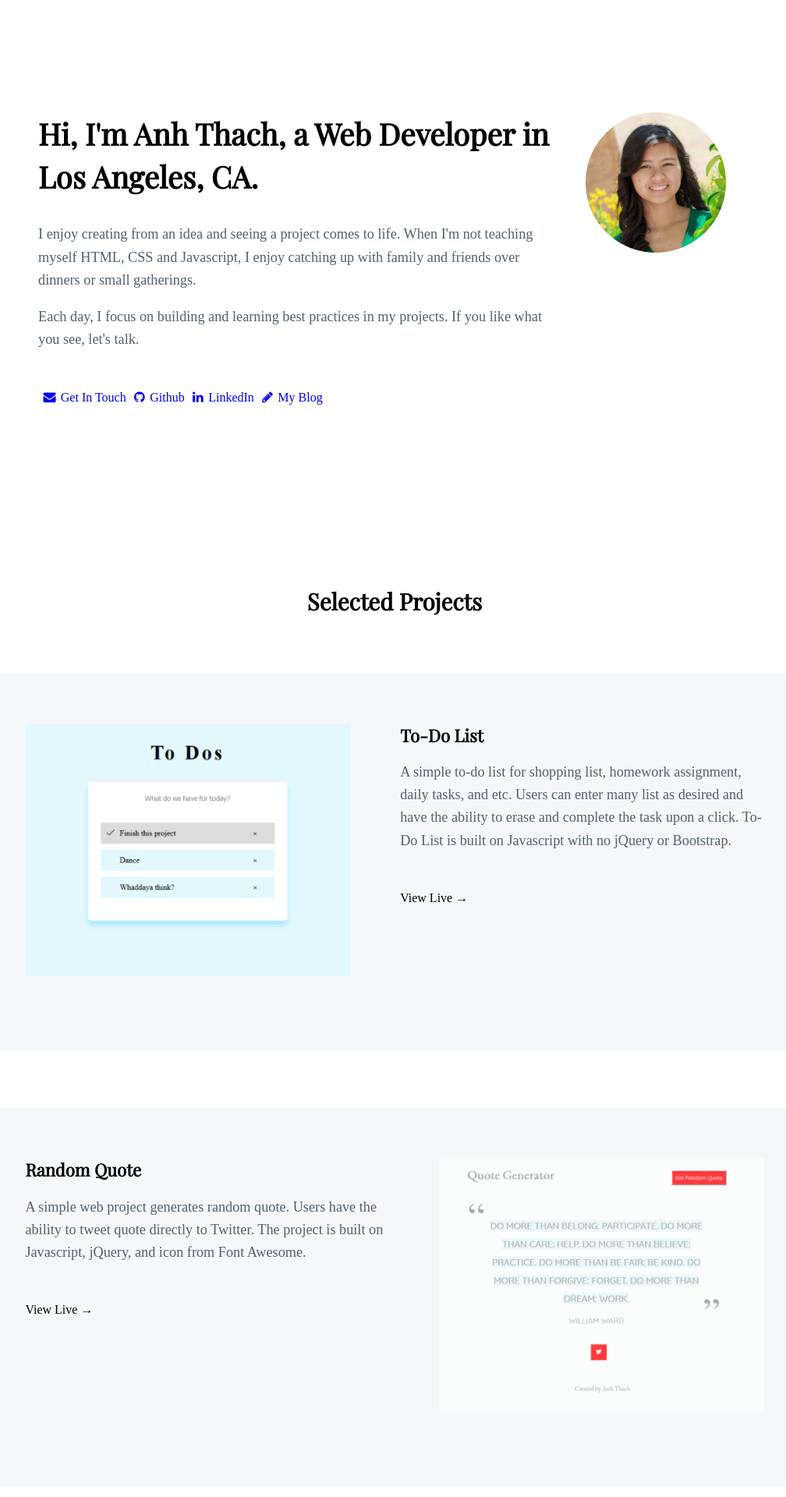
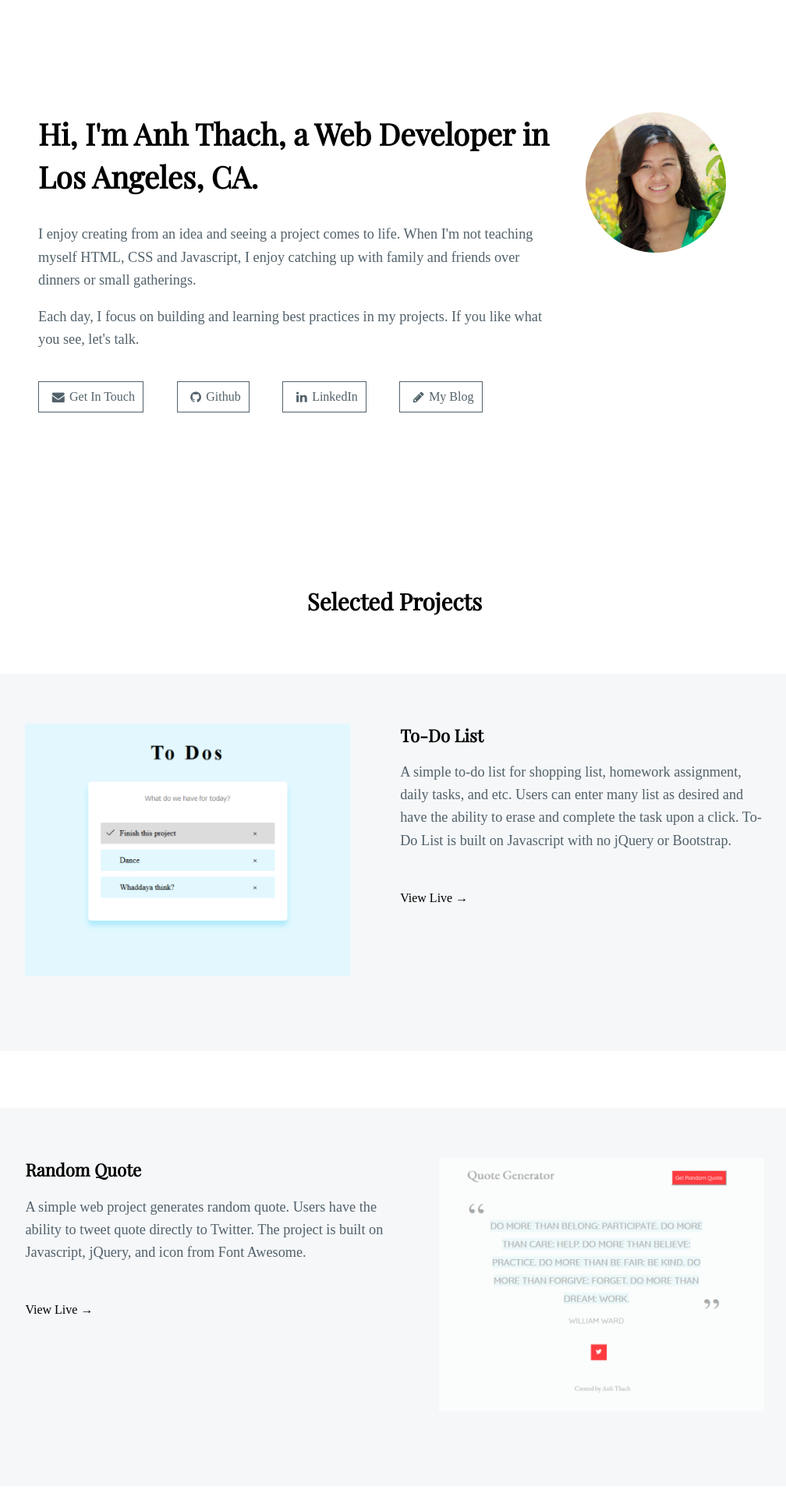
Before and after one commit to windan11/windan11.github.io, a Jekyll site: the page built from index.html, in a window 1280 px wide. Shown: the top 1920 px of the page at 78% size, without its empty margins (134-1142 px from the left). Built offline with Jekyll 4.4.1, drawn with Linux system fonts in a browser that asks for light colours; some web fonts are replaced.

Commit message:
change contact-btn from id to class

```diff
--- a/css/main.css
+++ b/css/main.css
@@ -41,13 +41,13 @@ a{
 .intro .fa{
 	padding: 0 .4em;
 }
-#contact-btn{
+.contact-btn{
 	margin: 0 2.4em 0 0;
 	border: 1px solid #52616A;
 	padding: .64em;
 	color:  #52616A;
 }
-#contact-btn:hover{
+.contact-btn:hover{
 	color: #000;
 }
 /*Portfolio---------------------*/
```
